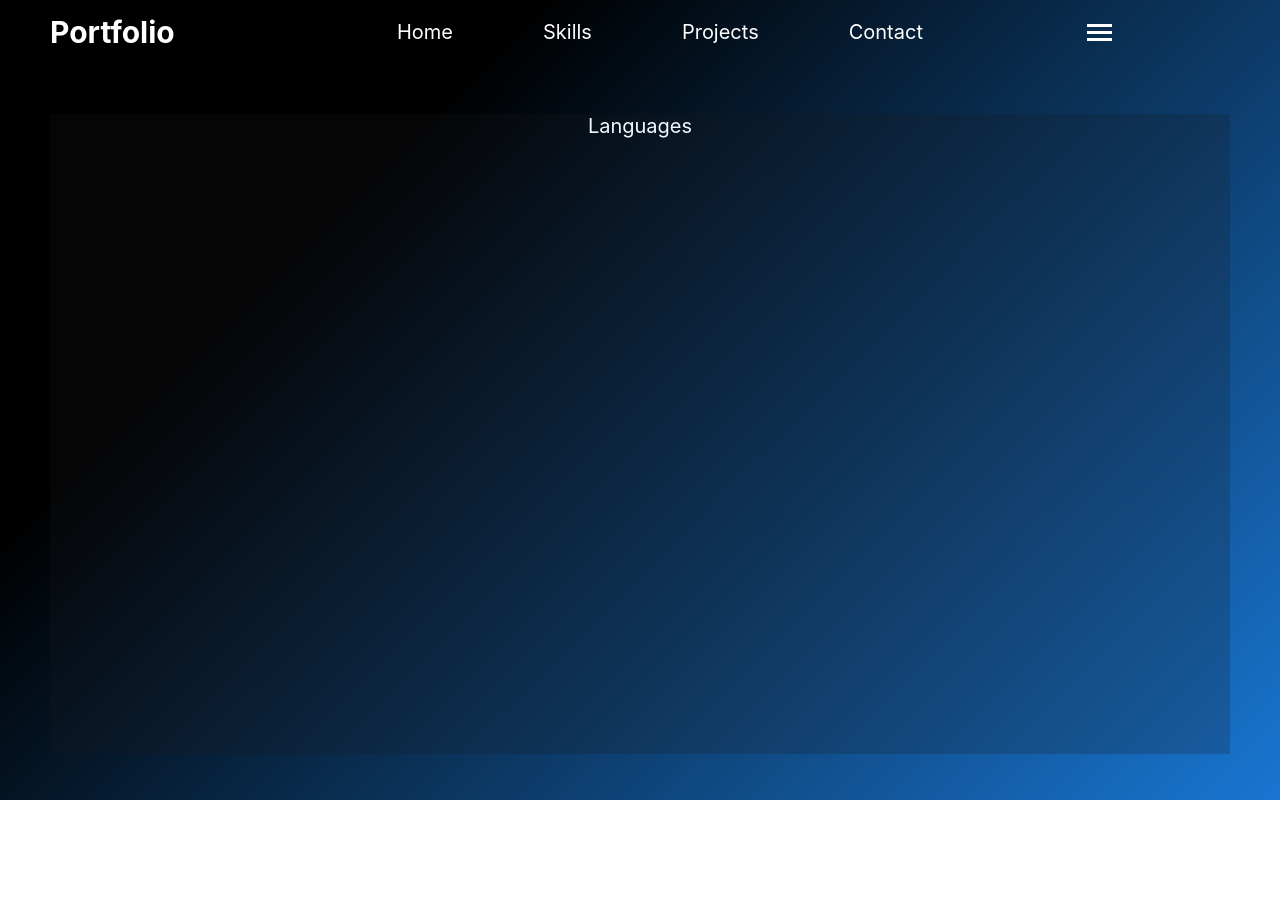
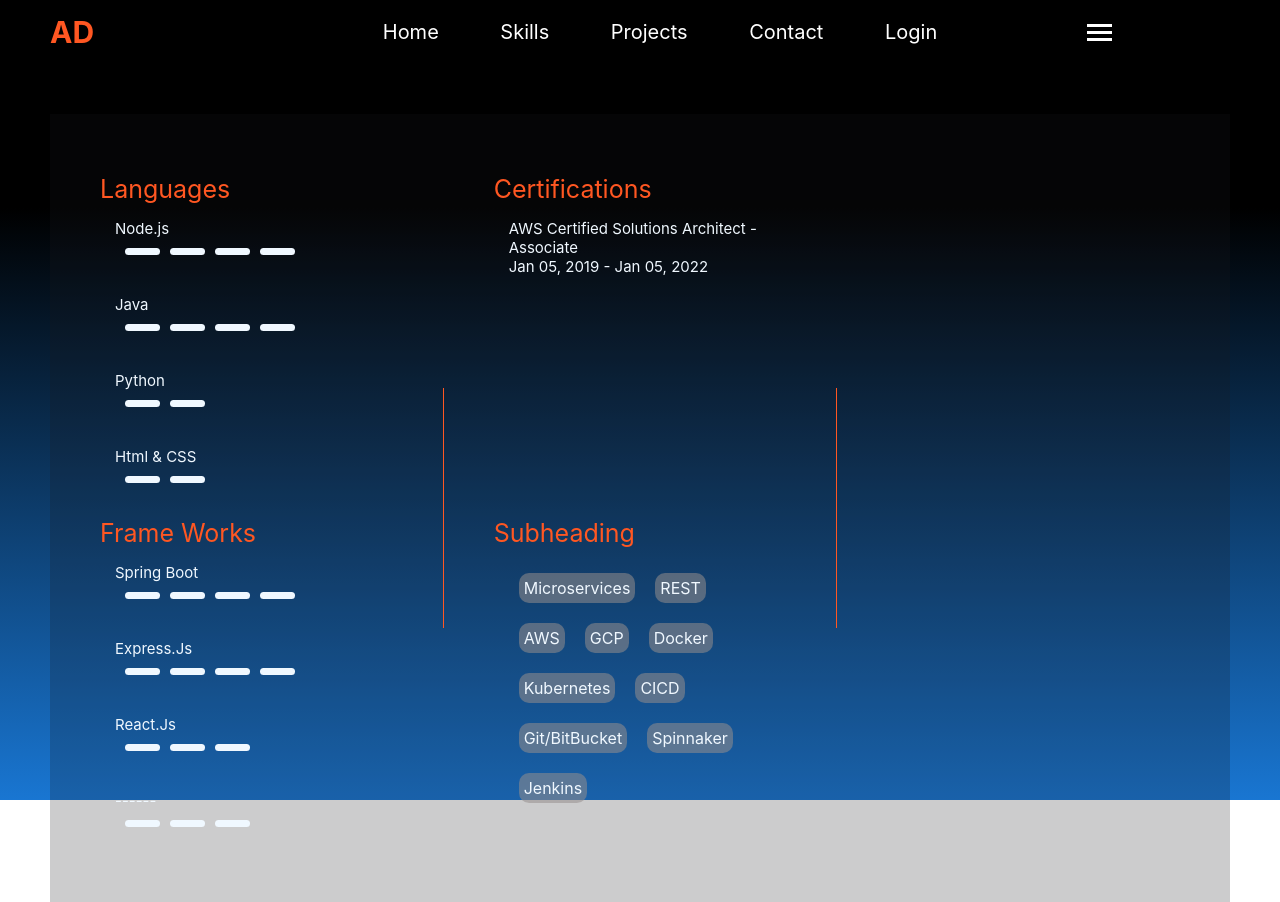
Before and after one commit to Dash-Abhishek/Portfolio, a React (Create React App) app: page /skills in a window 1280 px wide. Before the commit the page ends 800 px from the top, so only its background shows below. Built offline with nearby package versions, Linux system fonts and the light colour scheme; no server answers.

Commit message:
skill page and login page

```diff
--- a/package.json
+++ b/package.json
@@ -3,6 +3,7 @@
   "version": "0.1.0",
   "private": true,
   "dependencies": {
+    "axios": "^0.19.0",
     "bootstrap": "^4.3.1",
     "react": "^16.10.2",
     "react-dom": "^16.10.2",
--- a/public/index.html
+++ b/public/index.html
@@ -25,6 +25,8 @@
       Learn how to configure a non-root public URL by running `npm run build`.
     -->
     <title>React App</title>
+    <script type="text/javascript" src="https://platform.linkedin.com/badges/js/profile.js" async defer>
+    </script>
   </head>
   <body>
     <noscript>You need to enable JavaScript to run this app.</noscript>
--- a/src/App.js
+++ b/src/App.js
@@ -7,11 +7,13 @@ import Navbar from './components/Navbar/Navbar';
 import Contact from './components/Contact/Contact';
 import styles from 'styled-components';
 import { ThemeProvider } from 'styled-components';
+import Datafeed from './components/Feed/DataFeed';
+import LoginPage from './components/LoginPage/LoginPage';
 
 
 const Container = styles.div`
 background-color: #2d3436;
-background-image: linear-gradient(315deg, #1976D2 0%, #000000 74%);
+background-image: linear-gradient(360deg, #1976D2 0%, #000000 74%);
 flex: 1;
 resizeMode: 'cover'
 width: 180vh;
@@ -21,7 +23,8 @@ height: 100vh;
 const theme = {
   primarycolor:"aliceblue",
   secondarycolor: "aliceblue",
-  ternarycolor: "#ff5722"
+  ternarycolor: "#ff5722",
+  pannelcolor: "#242f40"
 }
 
 function App() {
@@ -30,14 +33,15 @@ function App() {
       <Container>
         <Router>
           <Navbar />
-
           <Switch>
             <Route exact path="/" component={Home}></Route>
             <Route exact path="/skills" component={Skills}></Route>
             <Route exact path="/projects" component={Projects}></Route>
             <Route exact path="/contact" component={Contact}></Route>
+            <Route exact path="/login" component={LoginPage}></Route>
           </Switch>
         </Router>
+        <Datafeed/>
       </Container>
     </ThemeProvider>
 
--- /dev/null
+++ b/src/components/Feed/DataFeed.js
@@ -0,0 +1,29 @@
+import React, { useEffect } from 'react'
+import axios from 'axios'
+
+const Datafeed = () => {
+
+    useEffect(() => {
+
+        axios.get("https://dev.carbon.gcp.lowes.com/xpauth/baymax/user/favourite",{headers:{"x-api-version":"v1","x-user-id":213}})
+
+            .then((resp) => { console.log(resp.data) })
+            .catch(err => {
+                console.log("call failed", err);
+            })
+
+    })
+
+    return (
+        <p />
+    )
+
+
+}
+
+export default Datafeed;
+
+// baymax/experiments
+// http://dev.carbon.gcp.lowes.com/xpauth/greetings
+// https://dev.carbon.gcp.lowes.com/xpruntime/baymax
+// https://damp-peak-37208.herokuapp.com/healthcheck
--- a/src/components/Home/Home.js
+++ b/src/components/Home/Home.js
@@ -1,6 +1,7 @@
 import React from 'react';
 import styles from 'styled-components';
-import Canvas from '../Styles/Canvas'
+import Canvas from '../Styles/Canvas';
+import Devider from '../Styles/Devider';
 
 
 
@@ -8,7 +9,7 @@ const PosterSection = styles.div`
 flex:1;
 display: flex;
 flex-direction: column;
-background:#242f40;
+background: ${(props) => props.theme.pannelcolor};
 align-items: center;
 justify-content: space-around;
 width:auto;
@@ -17,26 +18,26 @@ margin:50px;
 margin-botom:0px;
 `
 
-
-
-const Devider = styles.div`
-width:1px;
-height:30vh;
-background: ${(props)=>props.theme.ternarycolor};
-align-self: center;
-`
-
-
-
 const BioSection = styles.div`
 flex:2;
 display:flex;
+flex-direction:column;
 justify-content:center;
 align-items:center;
 // background:#242f40;
 margin :50px;
 font-size: 20px;
-color : ${(props) => props.theme.secondarycolor}
+color : ${(props) => props.theme.secondarycolor};
+`
+const Button = styles.button`
+font-size:20px;
+align-self:flex-start;
+margin-top:20px
+border-radius: 5px;
+height: 40px;
+background: ${(props) => props.theme.ternarycolor};
+border-color: ${(props) => props.theme.ternarycolor};
+color: white;
 `
 
 
@@ -46,14 +47,15 @@ const Home = () => {
     return (
         <Canvas>
             <PosterSection>
-                {/* <img src="https://avatars1.githubusercontent.com/u/25668223?s=460&v=4"></img> */}
-
+            {/* <div class="LI-profile-badge"  data-version="v1" data-size="medium" data-locale="en_US" data-type="vertical" data-theme="light" data-vanity="abhishek-dash-232937106"><a class="LI-simple-link" href='https://in.linkedin.com/in/abhishek-dash-232937106?trk=profile-badge'></a></div> */}
+            {/* <img src ="/public/profilepic.jpg"/> */}
             </PosterSection>
 
-            <Devider/>
+            <Devider />
 
             <BioSection>
                 Lorem Ipsum is simply dummy text of the printing and typesetting industry. Lorem Ipsum has been the industry's standard dummy text ever since the 1500s, when an unknown printer took a galley of type and scrambled it to make a type specimen book. It has survived not only five centuries, but also the leap into electronic typesetting, remaining essentially unchanged. It was popularised in the 1960s with the release of Letraset sheets containing Lorem Ipsum passages, and more recently with desktop publishing software like Aldus PageMaker including versions of Lorem Ipsum.
+            <Button onClick={event=>{console.log("Download button clicked")}} href="https://101personaldocs.s3.amazonaws.com/Abhishek's+Resume.pdf" download>Download</Button>
             </BioSection>
 
         </Canvas>
--- /dev/null
+++ b/src/components/LoginPage/LoginPage.js
@@ -0,0 +1,117 @@
+import React, { useState } from 'react';
+import styles from 'styled-components'
+
+const Canvas = styles.div`
+margin-top:100px
+display: flex;
+flex:1;
+align-items: center;
+justify-content: center;
+`
+
+const Title = styles.h2`
+
+`
+
+const SubTitle = styles.h4`
+
+`
+
+
+const Pannel = styles.div`
+
+display: flex;
+align-items: center;
+flex-direction:column;
+padding: 5px;
+justify-content: center;
+width: 400px;
+height: 500px;
+background:#f0f8ff85;
+border-radius: 15px;
+`
+
+const UserNameField = styles.input.attrs({
+    placeholder: "username"
+})`
+margin:15px;
+height:30px;
+width:250px;
+padding: 5px;
+background: #fff;
+border: 1px solid rgba(0, 0, 0, 0.1);
+box-shadow: 0 5px 10px rgba(0, 0, 0, 0.2);
+border-radius:5px;
+
+`
+
+
+
+const PasswordField = styles.input.attrs({
+    type:"password",
+    placeholder: "password"
+})`
+
+margin:15px;
+height:30px;
+width:250px;
+padding: 5px;
+background: #fff;
+border: 1px solid rgba(0, 0, 0, 0.1);
+box-shadow: 0 5px 10px rgba(0, 0, 0, 0.2);
+border-radius:5px;
+`
+
+const LoginButton = styles.button.attrs({
+    type:"submit"
+})`
+font-size:20px;
+width:100px;
+margin-top:20px
+border-radius: 5px;
+height: 40px;
+background: ${(props) => props.theme.ternarycolor};
+border-color: ${(props) => props.theme.ternarycolor};
+color: white;
+`
+
+
+const LoginPage = () => {
+
+
+
+    const [userName, setUserName] = useState("");
+    const [password, setpassword] = useState("")
+
+
+    function LoginButtonHandler(event){
+
+        console.log("login button clicked",event.target);
+
+        event.preventDefault();
+
+    }
+
+
+
+
+    return(
+
+        <Canvas>
+            <form>
+            <Pannel>
+                <Title>Login</Title>
+                <UserNameField  />
+                <PasswordField/>
+                <LoginButton onClick={LoginButtonHandler}>Login</LoginButton>
+            </Pannel>
+            </form>
+        </Canvas>
+
+    )
+
+
+}
+
+
+export default LoginPage;
--- a/src/components/Navbar/Navbar.js
+++ b/src/components/Navbar/Navbar.js
@@ -29,7 +29,7 @@ font-size: 20px;
 
 const Logo = styles(Link)`
 flex:1;
-color: #ffffff;
+color: ${(props)=>props.theme.ternarycolor};
 font-size: 30px;
 font-weight: bold;
 text-decoration: none;
@@ -57,7 +57,7 @@ const Navbar = () => {
     return (
 
         <NavBar>
-            <Logo to="/">Portfolio</Logo>
+            <Logo to="/">AD</Logo>
 
             <NavLinks>
 
@@ -65,6 +65,7 @@ const Navbar = () => {
                 <NavLink to="/skills">Skills</NavLink>
                 <NavLink to="/projects">Projects</NavLink>
                 <NavLink to="/contact">Contact</NavLink>
+                <NavLink to="/login">Login</NavLink>
 
             </NavLinks>
 
--- a/src/components/Skills/Skills.js
+++ b/src/components/Skills/Skills.js
@@ -1,29 +1,127 @@
 import React from 'react';
 import styles from 'styled-components';
 import Canvas from '../Styles/Canvas'
+import Bar from '../Styles/Bar'
+import Devider from '../Styles/Devider';
+import Tiles from '../Styles/Tiles';
 
 
 const SubHeading = styles.div`
-font-size: 20px;
-color :${(props)=>props.theme.secondarycolor};
+font-size: 25px;
+color :${(props) => props.theme.ternarycolor};
+margin-top:10px;
 `
 
-const LanguageSection = styles.div`
+const Body = styles.div`
+font-size: 15px;
+color :${(props) => props.theme.secondarycolor};
+`
+
+const SkillSections = styles.div`
 display:flex;
-justify-content:left;
-background:aliceblue;
-min-width:20px;
-min-height:10px;
-align-items:flex-start;
+flex-direction: column;
+flex:1;
+
+margin:50px;
+// background: ${(props) => props.theme.pannelcolor}
+width:200px;
+`
+
+const Pannel = styles.div`
+display:flex;
+flex:1;
+flex-direction: column;
+// background:aliceblue;
+margin:15px
+`
+
+const RatingBar = styles.div`
+display:flex;
+flex:1;
+
+`
+
+const KeySkills = styles.div`
+display : flex;
+flex-flow: wrap;
+color: ${(props) => props.theme.secondarycolor};
+
 `
 
 
 
-const Skills =()=>{
 
-    return(
+
+const Skills = () => {
+
+    return (
         <Canvas>
-            <SubHeading>Languages</SubHeading>
+
+            <SkillSections>
+
+                <SubHeading>Languages</SubHeading>
+                <Pannel>
+                    <Body>Node.js</Body>
+                    <RatingBar><Bar /><Bar /><Bar /><Bar /></RatingBar>
+                </Pannel>
+                <Pannel>
+                    <Body>Java</Body>
+                    <RatingBar><Bar /><Bar /><Bar /><Bar /></RatingBar>
+                </Pannel>
+                <Pannel>
+                    <Body>Python</Body>
+                    <RatingBar><Bar /><Bar /></RatingBar>
+                </Pannel>
+                <Pannel>
+                    <Body>Html & CSS</Body>
+                    <RatingBar><Bar /><Bar /></RatingBar>
+                </Pannel>
+
+                <SubHeading>Frame Works</SubHeading>
+                <Pannel>
+                    <Body>Spring Boot</Body>
+                    <RatingBar><Bar /><Bar /><Bar /><Bar /></RatingBar>
+                </Pannel>
+                <Pannel>
+                    <Body>Express.Js</Body>
+                    <RatingBar><Bar /><Bar /><Bar /><Bar /></RatingBar>
+                </Pannel>
+                <Pannel>
+                    <Body>React.Js</Body>
+                    <RatingBar><Bar /><Bar /><Bar /></RatingBar>
+                </Pannel>
+                <Pannel>
+                    <Body>------</Body>
+                    <RatingBar><Bar /><Bar /><Bar /></RatingBar>
+                </Pannel>
+
+            </SkillSections>
+            <Devider />
+
+
+            <SkillSections >
+
+                <SubHeading>Certifications</SubHeading>
+                <Pannel>
+                    <Body>AWS Certified Solutions Architect - Associate</Body>
+                    <Body>Jan 05, 2019 - Jan 05, 2022</Body>
+                </Pannel>
+                <SubHeading>Subheading</SubHeading>
+                <Pannel>
+                    <KeySkills>
+                        <Tiles>Microservices</Tiles><Tiles>REST</Tiles>
+                        <Tiles>AWS</Tiles><Tiles>GCP</Tiles>
+                        <Tiles>Docker</Tiles><Tiles>Kubernetes</Tiles>
+                        <Tiles>CICD</Tiles><Tiles>Git/BitBucket</Tiles>
+                        <Tiles>Spinnaker</Tiles><Tiles>Jenkins</Tiles>
+                    </KeySkills>
+                </Pannel>
+
+            </SkillSections>
+            <Devider />
+            <SkillSections >
+
+            </SkillSections>
 
         </Canvas>
 
--- /dev/null
+++ b/src/components/Styles/Bar.js
@@ -0,0 +1,15 @@
+import styles from 'styled-components';
+
+
+const Bar = styles.div`
+width: 35px;
+height: 7px;
+background: aliceblue;
+border-radius: 5px;
+margin: 10px 0px 10px 10px;
+`
+
+
+
+
+export default Bar;
--- a/src/components/Styles/Canvas.js
+++ b/src/components/Styles/Canvas.js
@@ -8,7 +8,7 @@ min-height: 80vh;
 background: #1a1a1f38;
 flex-wrap:wrap;
 justify-content: center;
-margin:50px
+margin: 50px 50px 10px 50px;
 `
 
 export default Canvas;
--- /dev/null
+++ b/src/components/Styles/Devider.js
@@ -0,0 +1,10 @@
+import styles from 'styled-components';
+
+const Devider = styles.div`
+width:1px;
+height:30vh;
+background: ${(props) => props.theme.ternarycolor};
+align-self: center;
+`
+
+export default Devider;
--- /dev/null
+++ b/src/components/Styles/Tiles.js
@@ -0,0 +1,13 @@
+import styles from 'styled-components';
+
+
+const Tiles = styles.div`
+border-radius:10px;
+height:20px;
+margin:10px;
+padding:5px;
+background:#968f8c8a;
+`
+
+
+export default Tiles;
```
Also changed, not shown: 1 other file (tests, documents, lock files or other folders).
